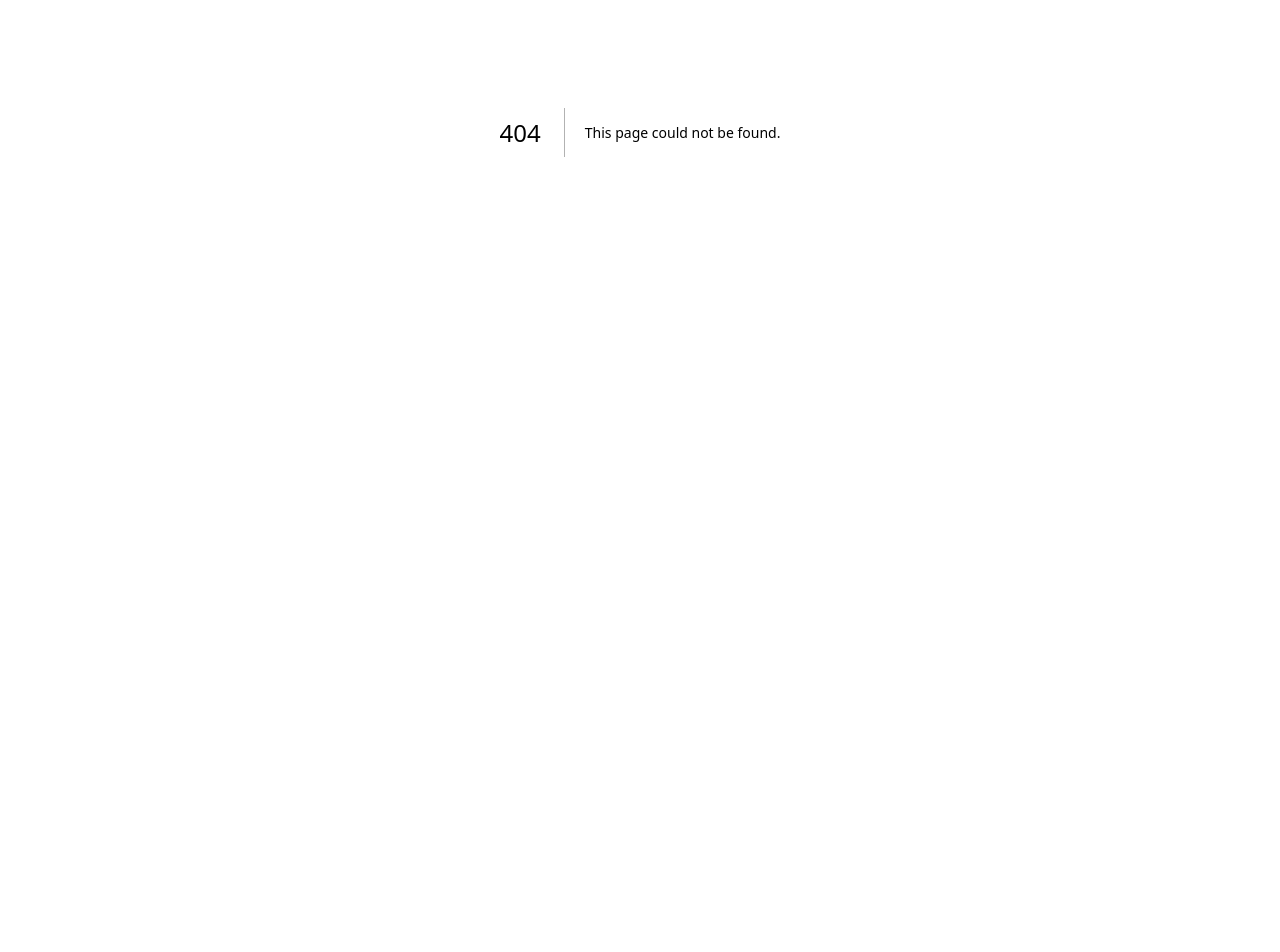
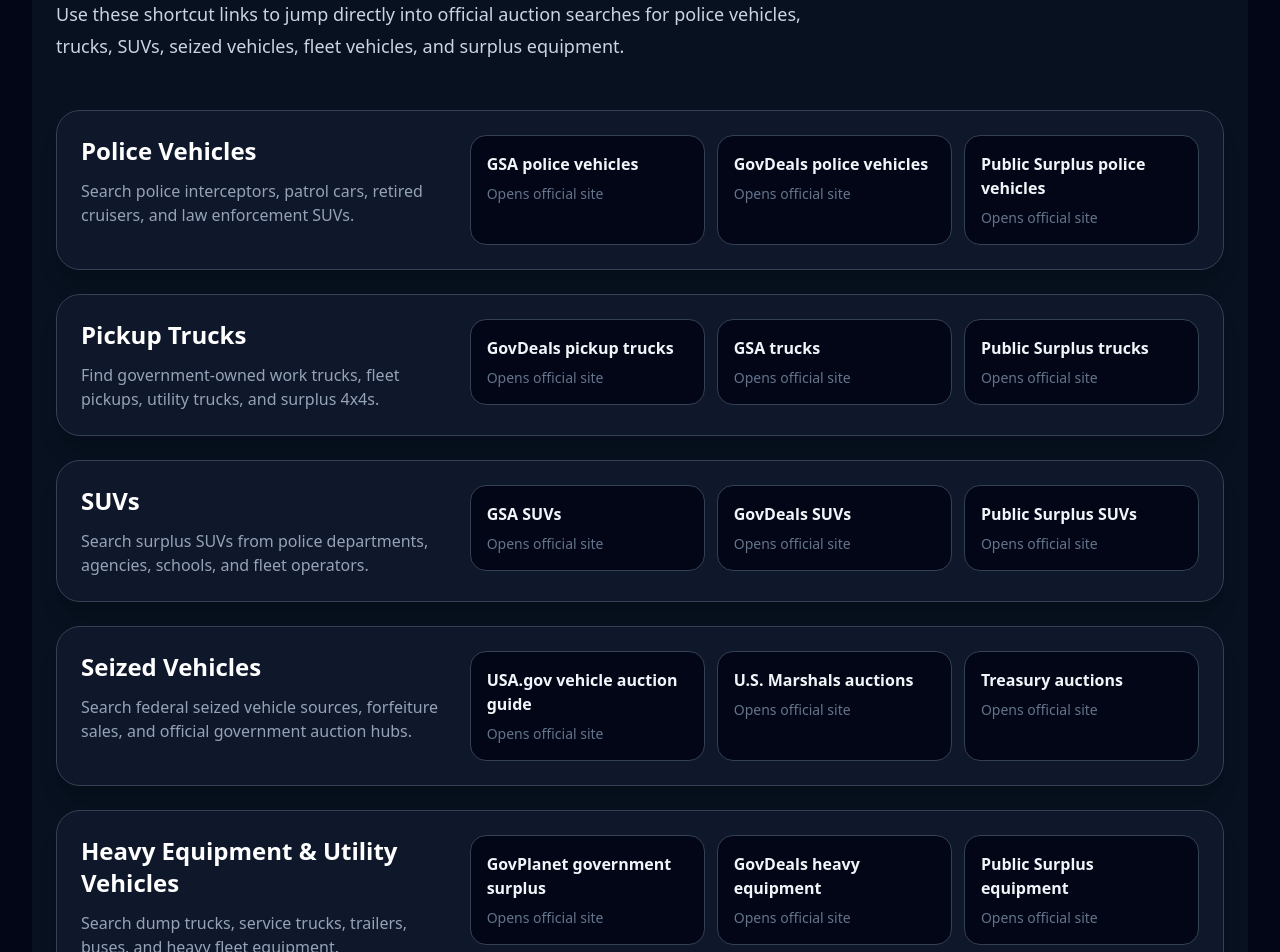
Before and after one commit to Police-Interceptors/police-interceptors, a Next.js app: page /app/search in a window 1280 px wide. Before the commit this address had no page. Shown: the part 300-1252 px from the top of the page. Before the commit the page ends 864 px from the top, so only its background shows below. Built offline with nearby package versions, Linux system fonts and the light colour scheme.

Commit message:
Add SearchPage component for vehicle auction categories
This component displays various categories for searching government vehicle auctions, including police vehicles, trucks, SUVs, and more, along with their descriptions and links.

```diff
--- /dev/null
+++ b/app/app/search/page.tsx
@@ -0,0 +1,120 @@
+const searchCategories = [
+  {
+    title: 'Police Vehicles',
+    description: 'Search police interceptors, patrol cars, retired cruisers, and law enforcement SUVs.',
+    links: [
+      { label: 'GSA police vehicles', href: 'https://gsaauctions.gov/auctions/auctions-list/?q=police' },
+      { label: 'GovDeals police vehicles', href: 'https://www.govdeals.com/index.cfm?fa=Main.AdvSearchResults&kWord=police' },
+      { label: 'Public Surplus police vehicles', href: 'https://www.publicsurplus.com/sms/browse/search?keyword=police' },
+    ],
+  },
+  {
+    title: 'Pickup Trucks',
+    description: 'Find government-owned work trucks, fleet pickups, utility trucks, and surplus 4x4s.',
+    links: [
+      { label: 'GovDeals pickup trucks', href: 'https://www.govdeals.com/index.cfm?fa=Main.AdvSearchResults&kWord=pickup' },
+      { label: 'GSA trucks', href: 'https://gsaauctions.gov/auctions/auctions-list/?q=truck' },
+      { label: 'Public Surplus trucks', href: 'https://www.publicsurplus.com/sms/browse/search?keyword=truck' },
+    ],
+  },
+  {
+    title: 'SUVs',
+    description: 'Search surplus SUVs from police departments, agencies, schools, and fleet operators.',
+    links: [
+      { label: 'GSA SUVs', href: 'https://gsaauctions.gov/auctions/auctions-list/?q=suv' },
+      { label: 'GovDeals SUVs', href: 'https://www.govdeals.com/index.cfm?fa=Main.AdvSearchResults&kWord=suv' },
+      { label: 'Public Surplus SUVs', href: 'https://www.publicsurplus.com/sms/browse/search?keyword=suv' },
+    ],
+  },
+  {
+    title: 'Seized Vehicles',
+    description: 'Search federal seized vehicle sources, forfeiture sales, and official government auction hubs.',
+    links: [
+      { label: 'USA.gov vehicle auction guide', href: 'https://www.usa.gov/car-auctions' },
+      { label: 'U.S. Marshals auctions', href: 'https://www.usmarshals.gov/what-we-do/asset-forfeiture/sales' },
+      { label: 'Treasury auctions', href: 'https://home.treasury.gov/services/treasury-auctions' },
+    ],
+  },
+  {
+    title: 'Heavy Equipment & Utility Vehicles',
+    description: 'Search dump trucks, service trucks, trailers, buses, and heavy fleet equipment.',
+    links: [
+      { label: 'GovPlanet government surplus', href: 'https://www.govplanet.com/Government+Surplus' },
+      { label: 'GovDeals heavy equipment', href: 'https://www.govdeals.com/index.cfm?fa=Main.AdvSearchResults&kWord=equipment' },
+      { label: 'Public Surplus equipment', href: 'https://www.publicsurplus.com/sms/browse/search?keyword=equipment' },
+    ],
+  },
+  {
+    title: 'Cheap Auction Vehicles',
+    description: 'Start broad searches for low-cost surplus cars, trucks, SUVs, and fleet vehicles.',
+    links: [
+      { label: 'GovDeals cars', href: 'https://www.govdeals.com/index.cfm?fa=Main.AdvSearchResults&kWord=car' },
+      { label: 'GSA cars', href: 'https://gsaauctions.gov/auctions/auctions-list/?q=car' },
+      { label: 'Public Surplus cars', href: 'https://www.publicsurplus.com/sms/browse/search?keyword=car' },
+    ],
+  },
+];
+
+export default function SearchPage() {
+  return (
+    <main className="min-h-screen bg-[#07111f] text-white">
+      <section className="mx-auto max-w-7xl px-6 py-16">
+        <div className="mb-12 max-w-4xl">
+          <div className="mb-5 inline-flex rounded-full border border-orange-500/40 bg-orange-500/10 px-4 py-2 text-sm font-semibold text-orange-300">
+            Auction Search Shortcuts
+          </div>
+
+          <h1 className="text-4xl font-black tracking-tight sm:text-6xl">
+            Search government vehicle auctions faster.
+          </h1>
+
+          <p className="mt-6 max-w-3xl text-lg leading-8 text-slate-300">
+            Use these shortcut links to jump directly into official auction searches for police
+            vehicles, trucks, SUVs, seized vehicles, fleet vehicles, and surplus equipment.
+          </p>
+        </div>
+
+        <div className="grid gap-6">
+          {searchCategories.map((category) => (
+            <section
+              key={category.title}
+              className="rounded-3xl border border-slate-700 bg-slate-900 p-6 shadow-xl"
+            >
+              <div className="grid gap-6 lg:grid-cols-[1fr_2fr] lg:items-start">
+                <div>
+                  <h2 className="text-2xl font-black">{category.title}</h2>
+                  <p className="mt-3 text-slate-400">{category.description}</p>
+                </div>
+
+                <div className="grid gap-3 sm:grid-cols-3">
+                  {category.links.map((link) => (
+                    <a
+                      key={link.label}
+                      href={link.href}
+                      target="_blank"
+                      rel="noopener noreferrer"
+                      className="rounded-2xl border border-slate-700 bg-slate-950 p-4 font-bold text-slate-100 transition hover:-translate-y-1 hover:border-orange-400 hover:text-orange-300"
+                    >
+                      {link.label}
+                      <div className="mt-2 text-sm font-normal text-slate-500">
+                        Opens official site
+                      </div>
+                    </a>
+                  ))}
+                </div>
+              </div>
+            </section>
+          ))}
+        </div>
+
+        <section className="mt-12 rounded-3xl border border-orange-500/30 bg-gradient-to-br from-slate-900 to-slate-950 p-8 text-center">
+          <h2 className="text-3xl font-black">Want this organized by state next?</h2>
+          <p className="mx-auto mt-4 max-w-2xl text-slate-300">
+            The next upgrade is a state-by-state surplus auction directory with direct links to
+            official state surplus, city, county, and police auction pages.
+          </p>
+        </section>
+      </section>
+    </main>
+  );
+}
```
